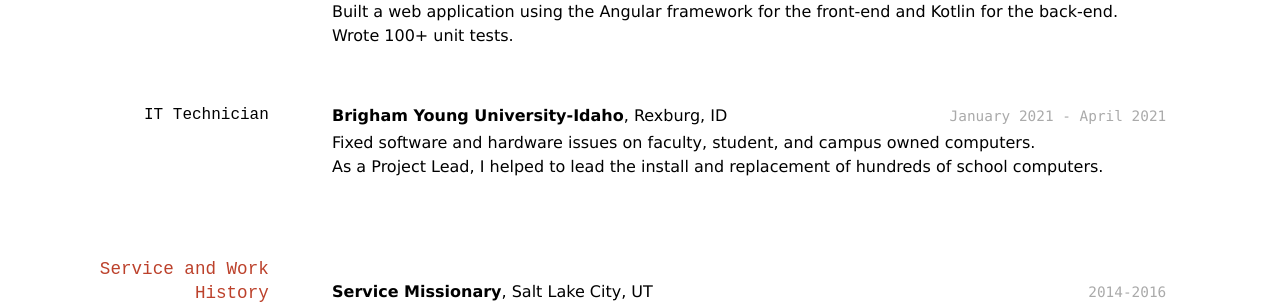
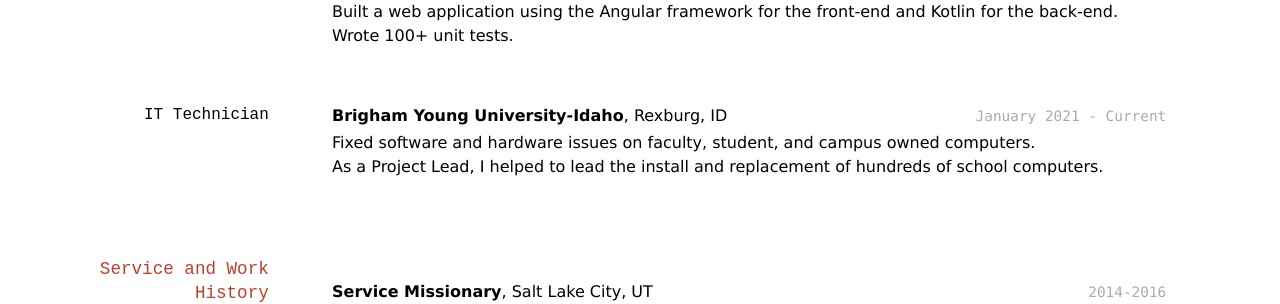
Before and after one commit to byuids-resumes/marquesb_resume, a Jekyll site: the page built from docs/index.md, in a window 1280 px wide. Shown: the part 488-792 px from the top of the page. Built offline with Jekyll 4.4.1, drawn with Linux system fonts in a browser that asks for light colours.

Commit message:
Fixed date

```diff
--- a/docs/index.md
+++ b/docs/index.md
@@ -33,7 +33,7 @@ __The Church of Jesus Christ of Latter-day Saints__, Salt Lake City, UT
 
 ### IT Technician
 
-`January 2021 - April 2021`
+`January 2021 - Current`
 __Brigham Young University-Idaho__, Rexburg, ID
 
 - Fixed software and hardware issues on faculty, student, and campus owned computers.
```
